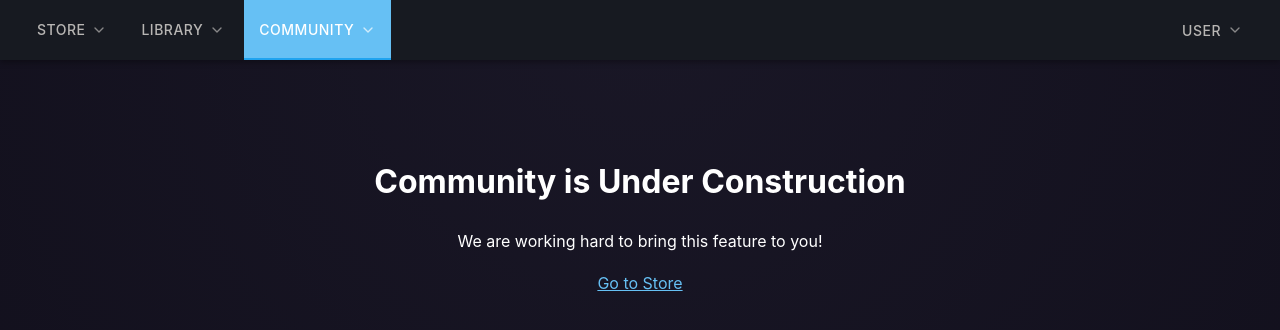
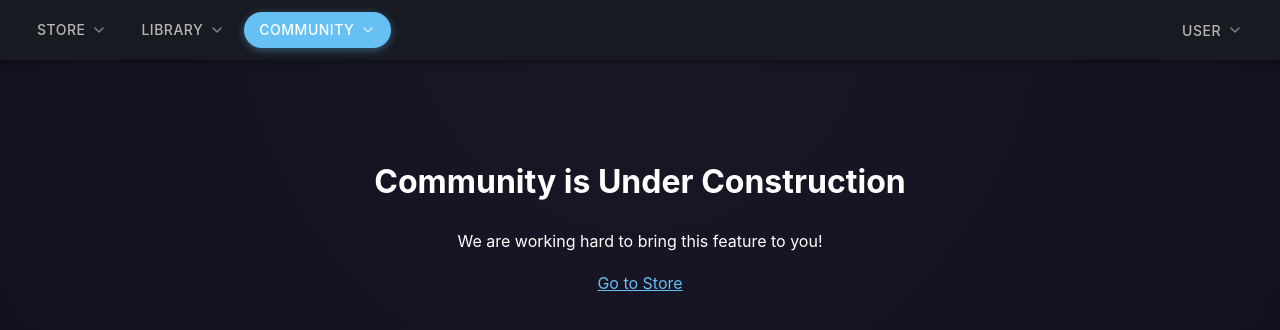
Before and after one commit to andr0man/steamClone, a React (Vite) app in the folder frontend/steamCloneFront/: page /community in a window 1280 px wide. Shown: the top 330 px of the page. Built offline with nearby package versions, Linux system fonts and the light colour scheme.

Commit message:
upd navbar style bubble

```diff
--- a/frontend/steamCloneFront/src/components/Navbar.jsx
+++ b/frontend/steamCloneFront/src/components/Navbar.jsx
@@ -1,12 +1,16 @@
-import React, { useState, useEffect, useRef } from 'react';
-import { NavLink, useNavigate } from 'react-router-dom';
+import React, { useState, useEffect, useRef, useCallback } from 'react';
+import { NavLink, useLocation, useNavigate } from 'react-router-dom';
 import './Navbar.scss';
 import { ChevronDown, LogOut, UserCircle } from 'lucide-react';
 
 const Navbar = ({ onLogout, username = "User" }) => {
   const [activeDropdown, setActiveDropdown] = useState(null);
+  const [bubbleStyle, setBubbleStyle] = useState({});
   const navigate = useNavigate();
   const navbarRef = useRef(null);
+  const itemRefs = useRef({});
+  const leftNavRef = useRef(null);
+  const location = useLocation();
 
   const navItems = [
     {
@@ -46,15 +50,36 @@ const Navbar = ({ onLogout, username = "User" }) => {
   ];
 
   const userNavItems = [
-      { id: 'profile-view', label: 'View My Profile', path: '/profile', icon: <UserCircle size={18}/> },
+    { id: 'profile-view', label: 'View My Profile', path: '/profile', icon: <UserCircle size={18}/> },
   ];
 
+  const updateBubblePosition = useCallback(() => {
+    const currentBasePath = '/' + location.pathname.split('/')[1];
+    const activeItemConfig = navItems.find(item => item.path === currentBasePath);
+
+    if (activeItemConfig && itemRefs.current[activeItemConfig.id] && leftNavRef.current) {
+      const activeItem = itemRefs.current[activeItemConfig.id];
+      const navRect = leftNavRef.current.getBoundingClientRect();
+      const itemRect = activeItem.getBoundingClientRect();
+
+      setBubbleStyle({
+        width: `${itemRect.width}px`,
+        left: `${itemRect.left - navRect.left}px`,
+        opacity: 1,
+      });
+    } else {
+      setBubbleStyle({ opacity: 0 });
+    }
+  }, [location.pathname]);
+
+  useEffect(() => {
+    setTimeout(updateBubblePosition, 50);
+    window.addEventListener('resize', updateBubblePosition);
+    return () => window.removeEventListener('resize', updateBubblePosition);
+  }, [updateBubblePosition]);
+
   const toggleDropdown = (itemId) => {
-    if (activeDropdown === itemId) {
-      setActiveDropdown(null);
-    } else {
-      setActiveDropdown(itemId);
-    }
+    setActiveDropdown(prev => (prev === itemId ? null : itemId));
   };
 
   const handleLogoutClick = () => {
@@ -75,10 +100,10 @@ const Navbar = ({ onLogout, username = "User" }) => {
     };
   }, [navbarRef]);
 
-
   return (
     <nav className="fluxi-navbar" ref={navbarRef}>
-      <div className="fluxi-navbar-left">
+      <div className="fluxi-navbar-left" ref={leftNavRef}>
+        <div className="fluxi-navbar-bubble" style={bubbleStyle} />
         {navItems.map(item => (
           <div
             key={item.id}
@@ -87,11 +112,12 @@ const Navbar = ({ onLogout, username = "User" }) => {
             onMouseLeave={() => item.subItems && setActiveDropdown(null)}
           >
             <NavLink
+              ref={el => (itemRefs.current[item.id] = el)}
               to={item.path}
-              className={({ isActive }) =>
-                `fluxi-navbar-item ${isActive || (item.id === 'store' && location.pathname.startsWith('/store')) || (item.id === 'library' && location.pathname.startsWith('/library')) || (item.id === 'community' && location.pathname.startsWith('/community')) ? 'active' : ''}`
-              }
-              end={item.path === "/store" || item.path === "/library" || item.path === "/community"}
+              className={() => {
+                const isBasePathActive = location.pathname.startsWith(item.path);
+                return `fluxi-navbar-item ${isBasePathActive ? 'active' : ''}`;
+              }}
               onClick={() => setActiveDropdown(null)}
             >
               {item.label}
@@ -117,15 +143,15 @@ const Navbar = ({ onLogout, username = "User" }) => {
 
       <div className="fluxi-navbar-right">
         <div
-            className="fluxi-navbar-item-container user-menu-container"
-            onMouseEnter={() => setActiveDropdown('user-menu')}
-            onMouseLeave={() => setActiveDropdown(null)}
+          className="fluxi-navbar-item-container user-menu-container"
+          onMouseEnter={() => setActiveDropdown('user-menu')}
+          onMouseLeave={() => setActiveDropdown(null)}
         >
           <button
             className={`fluxi-navbar-user-button ${activeDropdown === 'user-menu' ? 'active' : ''}`}
             onClick={() => toggleDropdown('user-menu')}
           >
-            {username}
+            <span>{username}</span>
             <ChevronDown size={16} className="fluxi-navbar-item-arrow" />
           </button>
           {activeDropdown === 'user-menu' && (
@@ -138,7 +164,7 @@ const Navbar = ({ onLogout, username = "User" }) => {
                   onClick={() => setActiveDropdown(null)}
                 >
                   {userItem.icon && <span className="dropdown-item-icon">{userItem.icon}</span>}
-                  {userItem.label}
+                  <span>{userItem.label}</span>
                 </NavLink>
               ))}
               <div className="fluxi-navbar-dropdown-separator"></div>
@@ -146,8 +172,8 @@ const Navbar = ({ onLogout, username = "User" }) => {
                 onClick={handleLogoutClick}
                 className="fluxi-navbar-dropdown-item logout-item"
               >
-                <LogOut size={18} className="dropdown-item-icon"/>
-                Logout
+                <span className="dropdown-item-icon"><LogOut size={18}/></span>
+                <span>Logout</span>
               </button>
             </div>
           )}
--- a/frontend/steamCloneFront/src/components/Navbar.scss
+++ b/frontend/steamCloneFront/src/components/Navbar.scss
@@ -42,6 +42,7 @@ $accent-red: #e76c6c;
 
 $transition-duration: 0.2s;
 $transition-timing-function: ease-out;
+$bubble-transition: 0.4s cubic-bezier(0.34, 1.56, 0.64, 1);
 
 @mixin nav-item-base {
   background: none;
@@ -53,14 +54,14 @@ $transition-timing-function: ease-out;
   font-weight: 500;
   text-transform: uppercase;
   letter-spacing: 0.5px;
-  transition: all $transition-duration $transition-timing-function;
+  transition: color $transition-duration $transition-timing-function;
   display: flex;
   align-items: center;
   height: 100%;
   text-decoration: none;
   white-space: nowrap;
 
-  &:hover, &.active {
+  &:hover {
     color: $nav-item-text-hover-color;
   }
 }
@@ -88,6 +89,23 @@ $transition-timing-function: ease-out;
   height: 100%;
 }
 
+.fluxi-navbar-left {
+  position: relative;
+}
+
+.fluxi-navbar-bubble {
+  position: absolute;
+  top: 50%;
+  transform: translateY(-50%);
+  height: calc(100% - 24px);
+  background-color: $nav-item-active-bg-color;
+  border-radius: 50px;
+  z-index: 1;
+  transition: all $bubble-transition;
+  box-shadow: 0 2px 8px rgba(color.adjust($nav-item-active-bg-color, $alpha: -0.7), 0.4);
+  opacity: 0;
+}
+
 .fluxi-navbar-item-container {
   position: relative;
   height: 100%;
@@ -98,7 +116,7 @@ $transition-timing-function: ease-out;
   &:hover .fluxi-navbar-dropdown {
     opacity: 1;
     visibility: visible;
-    transform: translateY(0) scaleY(1);
+    transform: translateY(0);
   }
 
   &.user-menu-container {
@@ -107,21 +125,20 @@ $transition-timing-function: ease-out;
       left: auto;
       right: 0;
       transform-origin: top right;
-      &.user-dropdown {
       animation: fadeInDropdownRight $transition-duration $transition-timing-function forwards;
     }
   }
 }
-}
 
-.fluxi-navbar-item, .fluxi-navbar-user-button {
+.fluxi-navbar-item,
+.fluxi-navbar-user-button {
   @include nav-item-base;
+  position: relative;
+  z-index: 2;
 }
 
 .fluxi-navbar-item.active {
-  background-color: $nav-item-active-bg-color;
   color: $nav-item-active-text-color;
-  box-shadow: inset 0 -2px 0 0 color.adjust($nav-item-active-bg-color, $lightness: -15%);
 }
 
 .fluxi-navbar-user-button {
@@ -137,15 +154,14 @@ $transition-timing-function: ease-out;
   transition: transform $transition-duration $transition-timing-function;
 
   .fluxi-navbar-item-container:hover &,
-  .fluxi-navbar-user-button.active &
-  {
+  .fluxi-navbar-user-button.active & {
     transform: rotate(180deg);
   }
 }
 
 .fluxi-navbar-dropdown {
   position: absolute;
-  top: calc(100% - 1px);
+  top: 100%;
   left: 0;
   background-color: $dropdown-bg;
   border: 1px solid $dropdown-border-color;
@@ -160,23 +176,19 @@ $transition-timing-function: ease-out;
   border-radius: 0 0 $nav-item-border-radius $nav-item-border-radius;
   opacity: 0;
   visibility: hidden;
-  transform: translateY(-10px) scaleY(0.95);
+  transform: translateY(-10px);
   transform-origin: top left;
-  animation: fadeInDropdownLeft $transition-duration $transition-timing-function forwards;
-  margin-top: 0;
+  transition: opacity $transition-duration $transition-timing-function,
+              visibility $transition-duration $transition-timing-function,
+              transform $transition-duration $transition-timing-function;
 
   &.store-dropdown {
     min-width: 260px;
   }
+
+  .fluxi-navbar-item-container:hover & {
+      transform: translateY(0);
   }
-
-@keyframes fadeInDropdownLeft {
-  0% { opacity: 0; transform: translateY(-10px) scaleY(0.95); }
-  100% { opacity: 1; transform: translateY(0) scaleY(1); }
-}
-@keyframes fadeInDropdownRight {
-  0% { opacity: 0; transform: translateY(-10px) scaleY(0.95); }
-  100% { opacity: 1; transform: translateY(0) scaleY(1); }
 }
 
 .fluxi-navbar-dropdown-item {
```
Lines whose indentation alone changed are shown as unchanged.
